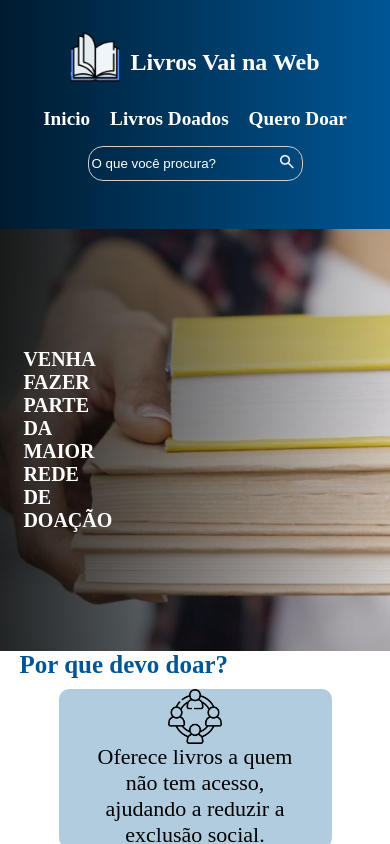
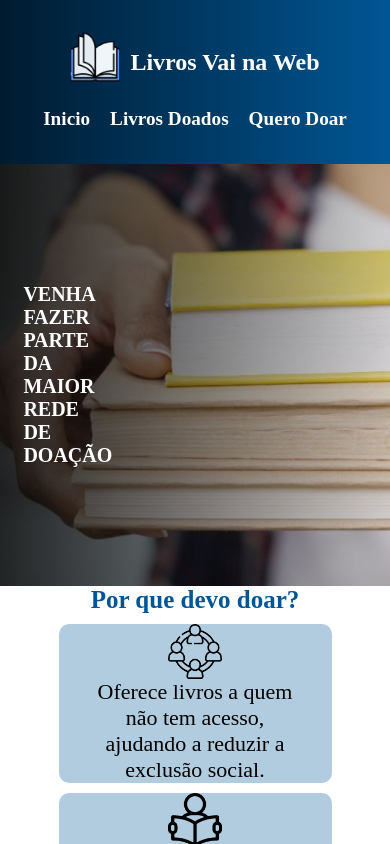
Before and after one commit to Guhfrontend/DesafioVNW, a React (Vite) app: page / in a window 390 px wide. Shown: the top 844 px of the page. Built offline with nearby package versions, Linux system fonts and the light colour scheme.

Commit message:
refactor: consertando o ponto que estava no .busca na responsividade

```diff
--- a/src/Components/header/Header.jsx
+++ b/src/Components/header/Header.jsx
@@ -34,6 +34,5 @@ export default function Header() {
           <Route path="/querodoar" element={<QueroDoar />} />
         </Routes>
       </BrowserRouter>
-
   )
 }
--- a/src/Components/header/Header.module.scss
+++ b/src/Components/header/Header.module.scss
@@ -94,7 +94,7 @@
     }
 }
 
-@media screen and (max-width: 768px) {
+@media (max-width: 768px) {
     header {
         flex-direction: column;
         padding: 1rem;
@@ -103,16 +103,9 @@
             margin-bottom: 1rem;
         }
 
-        nav {
-            margin-bottom: 1rem;
-        }
-
-        div {
-            margin-bottom: 1rem;
-        }
-        .busca{
-            display: none;
-        }
     }
-
+    .busca, input,button {
+        display: none;
+        visibility: hidden;
+    }
 }
--- a/src/Pages/Home/Home.module.scss
+++ b/src/Pages/Home/Home.module.scss
@@ -78,7 +78,8 @@ main {
             margin-bottom: 10px;
             h2 {
                 font-size: 25px;
-                align-items: center;
+                display: flex;
+                justify-content: center;
             }
 
             .card {
```
